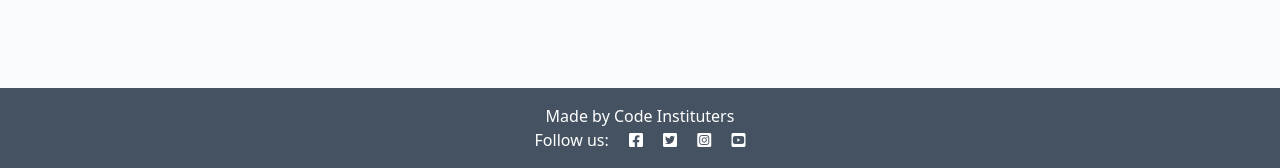
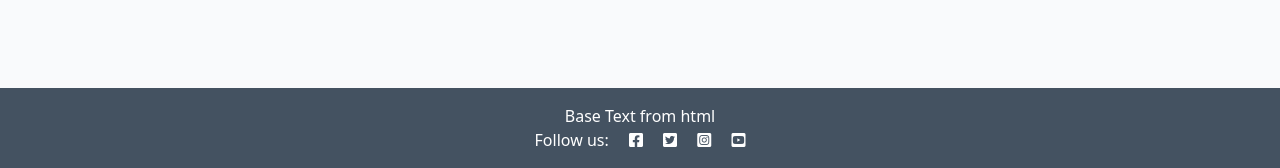
Before and after one commit to bmays9/blogging-djangos, a Django app: template templates/base.html in a window 1280 px wide. Shown: the part 632-800 px from the top of the page. Run offline with Django 4.2, Linux system fonts and the light colour scheme; the template is opened without the code that fills it, so the values that code supplies are empty; parts of the project's set-up code (start-up, migrations or seed data) failed here and were passed over.

Commit message:
Update base and index templates

```diff
--- a/blog/templates/blog/index.html
+++ b/blog/templates/blog/index.html
@@ -50,3 +50,9 @@
 
 <!-- index.html content ends here -->
 {% endblock %}
+
+{% block copyright %}
+
+Copyright 2024 Barry Mays
+
+{% endblock %}
--- a/templates/base.html
+++ b/templates/base.html
@@ -62,7 +62,12 @@
 
     <!-- Footer -->
     <footer class="footer mt-auto py-3 dark-bg">
-        <p class="m-0 text-center text-white">Made by Code Instituters</p>
+        <p class="m-0 text-center text-white">
+            {% block copyright %}
+            Base Text from html
+            {% endblock copyright %}
+
+        </p>
         <p class="m-0 text-center text-white">Follow us: <i class="fab fa-facebook-square ms-3"></i>
             <i class="fab fa-twitter-square ms-3"></i>
             <i class="fab fa-instagram-square ms-3"></i>
```
